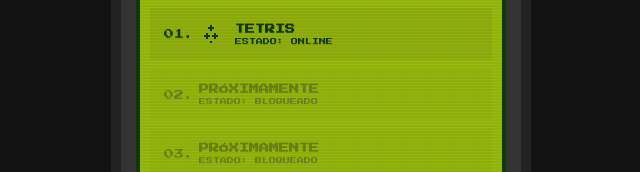
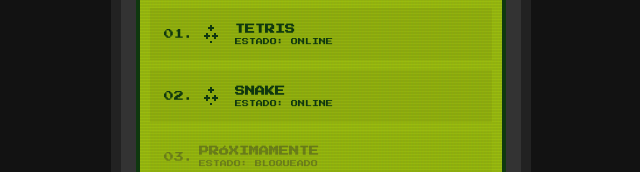
Before and after one commit to akibaket/Retro-GameBoy, a plain HTML site: page index.html in a window 1280 px wide. Shown: the part 157-329 px from the top of the page, without its empty margins (319-959 px from the left). Drawn offline with Linux system fonts and the light colour scheme; a script that the page names is missing.

Commit message:
Update index.html

```diff
--- a/index.html
+++ b/index.html
@@ -232,13 +232,16 @@
                     </a>
 
                     <!-- Generación de espacios vacíos 02-10 -->
-                    <div class="game-item locked">
+                    <a href="https://akibaket.github.io/Retro-GameBoy/snake.html" class="game-item active">
                         <span class="game-number">02.</span>
+                        <svg class="icon" viewBox="0 0 24 24">
+                            <path d="M11,3H13V5H15V7H13V9H11V7H9V5H11V3M7,11H9V13H11V15H9V17H7V15H5V13H7V11M15,11H17V13H19V15H17V17H15V15H13V13H15V11M11,19H13V21H11V19Z" />
+                        </svg>
                         <div class="game-info">
-                            <span class="game-title">PRÓXIMAMENTE</span>
-                            <span class="game-status">Estado: BLOQUEADO</span>
+                            <span class="game-title">SNAKE</span>
+                            <span class="game-status">Estado: ONLINE</span>
                         </div>
-                    </div>
+                    </a>
 
                     <div class="game-item locked">
                         <span class="game-number">03.</span>
```
